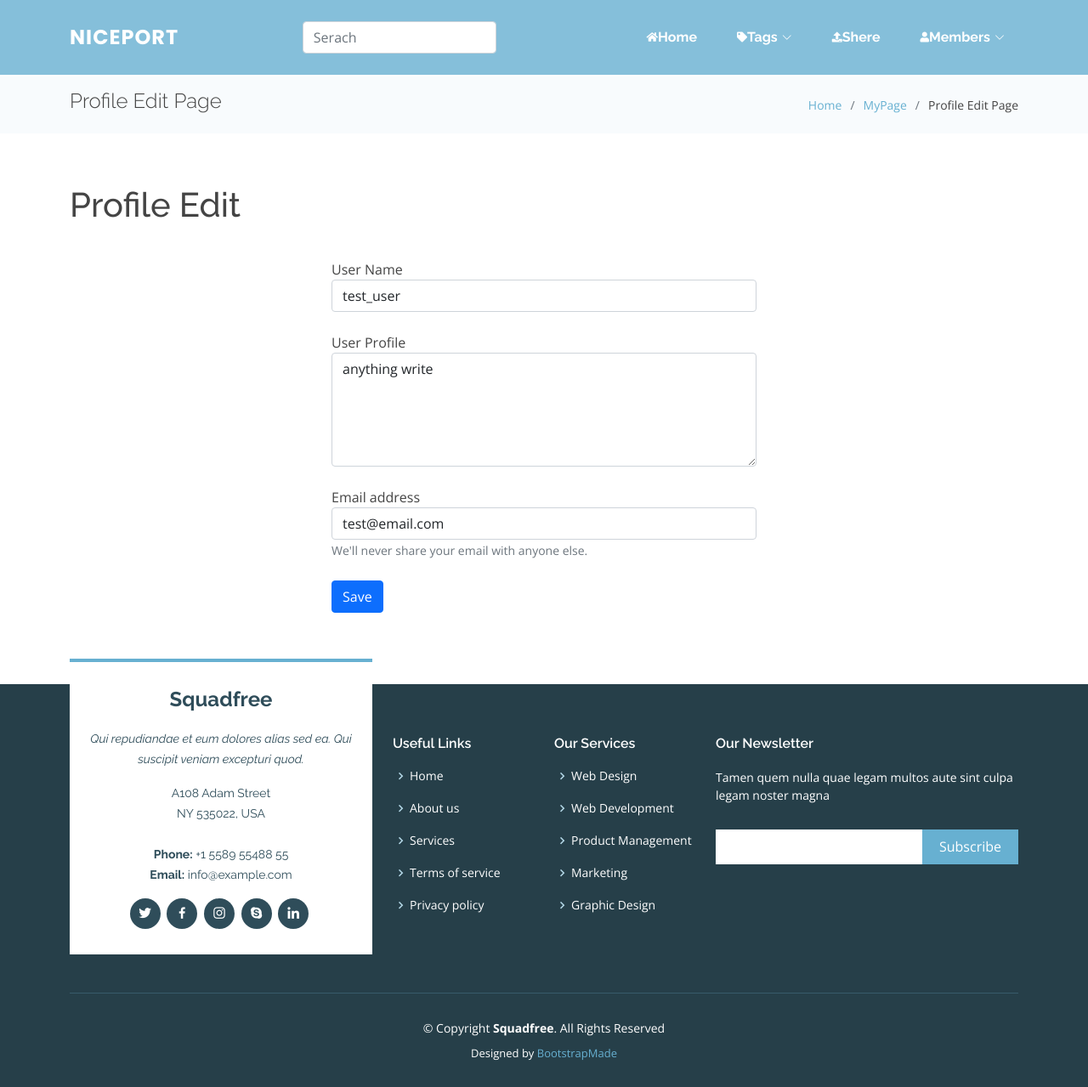
After one commit to akisu1016/NicePort, a PHP site: page /edit_user.php in a window 1280 px wide. The commit adds this page. Shown: the whole page at 85% size. Run offline with PHP 8.4, Linux system fonts and the light colour scheme; a user stored in the database is signed in; data comes from the database, SQL or seed files in the repository; some libraries are stand-ins or nearby versions.

Commit message:
create mypage

```diff
--- a/classes/users.php
+++ b/classes/users.php
@@ -1,5 +1,5 @@
 <?php
-include 'Database.php';
+include_once 'Database.php';
 
 class Users extends Database
 {
@@ -51,6 +51,23 @@ class Users extends Database
     }
   }
 
+  public function get_user($user_id)
+  {
+    $sql = "SELECT user_id, user_name, user_profile, mail_address From users WHERE user_id = '$user_id'";
+
+    $result = $this->conn->query($sql);
+
+    if ($result->num_rows > 0) {
+      $container = array();
+      while ($row = $result->fetch_assoc()) {
+        $container[] = $row;
+      }
+      return $container;
+    } else {
+      return FALSE;
+    }
+  }
+
   public function register_user($user_name, $user_profile, $mail_address, $password, $added_date)
   {
     if ($this->check_user($mail_address)) {
@@ -69,57 +86,21 @@ class Users extends Database
     }
   }
 
-  // public function display_books()
-  // {
-  //   $sql = "SELECT * FROM books";
-  //   $result = $this->conn->query($sql);
+  public function edit_user($user_name, $user_profile, $mail_address, $user_id)
+  {
+    $user_name = $this->conn->real_escape_string($user_name);
+    $user_profile = $this->conn->real_escape_string($user_profile);
 
-  //   if ($result->num_rows > 0) {
-  //     $container = array();
-  //     while ($row = $result->fetch_assoc()) {
-  //       $container[] = $row;
-  //     }
-  //     return $container;
-  //   } else {
-  //     return FALSE;
-  //   }
-  // }
+    $sql = "UPDATE users SET user_name = '$user_name', user_profile = '$user_profile', mail_address = '$mail_address' WHERE user_id = '$user_id'";
 
-  // public function delete_book($id)
-  // {
-  //   $sql = "DELETE FROM books WHERE book_id = '$id'";
-  //   $return = $this->conn->query($sql);
+    $result = $this->conn->query($sql);
 
-  //   if ($return == TRUE) {
-  //     header('location.Read.php');
-  //   } else {
-  //     die('ERROR: ' . $this->conn->error);
-  //   }
-  // }
-
-  // public function get_one_data($id)
-  // {
-  //   $sql = "SELECT * FROM books WHERE book_id = '$id'";
-  //   $result = $this->conn->query($sql);
-
-  //   if ($result == FALSE) {
-  //     echo "no data found";
-  //   } else {
-  //     return $result->fetch_assoc();
-  //   }
-  // }
-
-  // public function update_book($id, $bkName, $bkGenre, $bkAuthor, $bk_date)
-  // {
-
-  //   $sql = "UPDATE books SET book_name = '$bkName', book_genre = '$bkGenre', book_author = '$bkAuthor', date_added = '$bk_date' WHERE book_id = '$id'";
-
-  //   $result = $this->conn->query($sql);
-
-  //   if ($result == TRUE) {
-  //     echo "book update succcesfully";
-  //   } else {
-  //     die('ERROR: ' . $this->conn->error);
-  //   }
-  // }
+    if ($result == FALSE) {
+      die('failed to update user' . $this->conn->error);
+      return FALSE;
+    } else {
+      echo "success";
+      return TRUE;
+    }
+  }
 }
--- /dev/null
+++ b/edit_user.php
@@ -0,0 +1,276 @@
+<?php
+session_start();
+include 'user_action.php';
+$user_info = $user_obj->get_user($_SESSION['user_id']);
+?>
+<!DOCTYPE html>
+<html lang="en">
+
+<head>
+  <meta charset="utf-8">
+  <meta content="width=device-width, initial-scale=1.0" name="viewport">
+
+  <title>Inner Page - Squadfree Bootstrap Template</title>
+  <meta content="" name="description">
+  <meta content="" name="keywords">
+
+  <!-- Favicons -->
+  <link href="assets/img/favicon.png" rel="icon">
+  <link href="assets/img/apple-touch-icon.png" rel="apple-touch-icon">
+
+  <!-- Google Fonts -->
+  <link href="https://fonts.googleapis.com/css?family=Open+Sans:300,300i,400,400i,600,600i,700,700i|Raleway:300,300i,400,400i,500,500i,600,600i,700,700i|Poppins:300,300i,400,400i,500,500i,600,600i,700,700i" rel="stylesheet">
+  <link rel="stylesheet" href="https://use.fontawesome.com/releases/v5.1.0/css/all.css" integrity="sha384-lKuwvrZot6UHsBSfcMvOkWwlCMgc0TaWr+30HWe3a4ltaBwTZhyTEggF5tJv8tbt" crossorigin="anonymous">
+
+  <!-- Vendor CSS Files -->
+  <link href="assets/vendor/aos/aos.css" rel="stylesheet">
+  <link href="assets/vendor/bootstrap/css/bootstrap.min.css" rel="stylesheet">
+  <link href="assets/vendor/bootstrap-icons/bootstrap-icons.css" rel="stylesheet">
+  <link href="assets/vendor/boxicons/css/boxicons.min.css" rel="stylesheet">
+  <link href="assets/vendor/glightbox/css/glightbox.min.css" rel="stylesheet">
+  <link href="assets/vendor/swiper/swiper-bundle.min.css" rel="stylesheet">
+
+  <!-- Template Main CSS File -->
+  <link href="assets/css/style.css" rel="stylesheet">
+  <script src="https://code.jquery.com/jquery-3.2.1.min.js"></script>
+
+  <!-- =======================================================
+  * Template Name: Squadfree - v4.0.1
+  * Template URL: https://bootstrapmade.com/squadfree-free-bootstrap-template-creative/
+  * Author: BootstrapMade.com
+  * License: https://bootstrapmade.com/license/
+  ======================================================== -->
+</head>
+
+<body>
+
+  <!-- ======= Header ======= -->
+  <header id="header" class="fixed-top ">
+    <div class="container d-flex align-items-center justify-content-between">
+
+      <div class="logo">
+        <h1 class="text-light"><a href="index.php"><span>NicePort</span></a></h1>
+        <!-- Uncomment below if you prefer to use an image logo -->
+        <!-- <a href="index.html"><img src="assets/img/logo.png" alt="" class="img-fluid"></a>-->
+      </div>
+
+      <div class="from-group">
+        <form action="index.php" method="GET">
+          <input type="search" class="form-control" name="saerch" id="" aria-describedby="helpId" placeholder="Serach">
+        </form>
+      </div>
+
+      <!-- <form action="" method="POST">
+                <input type="search" class="form-control" name="saerch" id="" aria-describedby="helpId" placeholder="">
+                <button type="submit"><i class="fas fa-search"></i></button>
+              </form> -->
+
+
+      <nav id="navbar" class="navbar">
+        <ul>
+          <li><a class="nav-link" href="index.php"><i class="fa fa-home"></i>Home</a></li>
+
+          <li class="dropdown"><a href="#"><i class="fas fa-tag"></i><span>Tags</span> <i class="bi bi-chevron-down"></i></a>
+            <ul>
+              <li><a href="#">Genre sample</a></li>
+              <li><a href="#">Genre sample</a></li>
+              <li><a href="#">Genre sample</a></li>
+              <li><a href="#">Genre sample</a></li>
+            </ul>
+          </li>
+
+          <li><a class="nav-link scrollto" href="upload_works.php"><i class="fas fa-upload"></i> <span>Shere</span></a></li>
+
+          <?php
+          if (isset($_SESSION['user_id'])) {
+            echo '<li class="dropdown"><a href="#"><i class="fas fa-user"></i><span>Members</span><i class="bi bi-chevron-down"></i></a>
+            <ul>
+              <li><a href="mypage.php">MyPage</a></li>
+              <li><a href="user_action.php?logout=true">Logout</a></li>
+            </ul>
+          </li>';
+          } else {
+            echo '<li><a class="nav-link" href="registration.php"><i class="fas fa-user-plus"></i><span>registration</span></a></li>';
+            echo '<li><a class="nav-link" href="login.php"><i class="fas fa-sign-in-alt"></i> <span>Login</span></a></li>';
+          }
+
+          ?>
+        </ul>
+        <i class="bi bi-list mobile-nav-toggle"></i>
+      </nav><!-- .navbar -->
+
+    </div>
+  </header><!-- End Header -->
+
+  <main id="main">
+
+    <!-- ======= Breadcrumbs Section ======= -->
+    <section class="breadcrumbs">
+      <div class="container">
+
+        <div class="d-flex justify-content-between align-items-center">
+          <h2>Profile Edit Page</h2>
+          <ol>
+            <li><a href="index.php">Home</a></li>
+            <li><a href="mypage.php">MyPage</a></li>
+            <li>Profile Edit Page</li>
+          </ol>
+        </div>
+      </div>
+    </section><!-- End Breadcrumbs Section -->
+
+    <section class="member-page">
+      <div class="container">
+        <div class="page-header">
+          <h1 class="page-title">Profile Edit</h1>
+        </div>
+        <div style="margin: 0 -15px 40px -15px"></div>
+        <form method="POST" action="user_action.php">
+          <div class="mb-4 form-group mx-auto" style="width: 500px;">
+            <input type="id" name="id" class="form-control" id="user_id" hidden value="<?php echo $user_info[0]["user_id"] ?>">
+            <label for="InputName">User Name</label>
+            <input type="name" name="name" class="form-control" id="user_name" placeholder="Enter Your Name" value="<?php echo $user_info[0]["user_name"] ?>">
+          </div>
+          <div class="mb-4 form-group mx-auto" style="width: 500px;">
+            <label for="Inputprofile">User Profile</label>
+            <textarea type="profile" class="form-control" name="profile" id="user_profile" cols="50" rows="5" placeholder="Enter Your Profile"><?php echo $user_info[0]["user_profile"] ?></textarea>
+          </div>
+          <div class="mb-4 form-group mx-auto" style="width: 500px;">
+            <label for="InputEmail">Email address</label>
+            <input type="email" name="email" class="form-control" id="mail_address" aria-describedby="emailHelp" placeholder="Enter email" value="<?php echo $user_info[0]["mail_address"] ?>">
+            <small id="emailHelp" class="form-text text-muted">We'll never share your email with anyone else.</small>
+          </div>
+          <div class="mb-4 form-group mx-auto" style="width: 500px;">
+            <button type="button" id="edit_button" name="edit_user" class="btn btn-primary" data-toggle="button" aria-pressed="false" autocomplete="off">Save</button>
+          </div>
+        </form>
+      </div>
+    </section>
+
+
+  </main><!-- End #main -->
+
+  <!-- ======= Footer ======= -->
+  <footer id="footer">
+    <div class="footer-top">
+      <div class="container">
+        <div class="row">
+
+          <div class="col-lg-4 col-md-6">
+            <div class="footer-info">
+              <h3>Squadfree</h3>
+              <p class="pb-3"><em>Qui repudiandae et eum dolores alias sed ea. Qui suscipit veniam excepturi quod.</em></p>
+              <p>
+                A108 Adam Street <br>
+                NY 535022, USA<br><br>
+                <strong>Phone:</strong> +1 5589 55488 55<br>
+                <strong>Email:</strong> info@example.com<br>
+              </p>
+              <div class="social-links mt-3">
+                <a href="#" class="twitter"><i class="bx bxl-twitter"></i></a>
+                <a href="#" class="facebook"><i class="bx bxl-facebook"></i></a>
+                <a href="#" class="instagram"><i class="bx bxl-instagram"></i></a>
+                <a href="#" class="google-plus"><i class="bx bxl-skype"></i></a>
+                <a href="#" class="linkedin"><i class="bx bxl-linkedin"></i></a>
+              </div>
+            </div>
+          </div>
+
+          <div class="col-lg-2 col-md-6 footer-links">
+            <h4>Useful Links</h4>
+            <ul>
+              <li><i class="bx bx-chevron-right"></i> <a href="#">Home</a></li>
+              <li><i class="bx bx-chevron-right"></i> <a href="#">About us</a></li>
+              <li><i class="bx bx-chevron-right"></i> <a href="#">Services</a></li>
+              <li><i class="bx bx-chevron-right"></i> <a href="#">Terms of service</a></li>
+              <li><i class="bx bx-chevron-right"></i> <a href="#">Privacy policy</a></li>
+            </ul>
+          </div>
+
+          <div class="col-lg-2 col-md-6 footer-links">
+            <h4>Our Services</h4>
+            <ul>
+              <li><i class="bx bx-chevron-right"></i> <a href="#">Web Design</a></li>
+              <li><i class="bx bx-chevron-right"></i> <a href="#">Web Development</a></li>
+              <li><i class="bx bx-chevron-right"></i> <a href="#">Product Management</a></li>
+              <li><i class="bx bx-chevron-right"></i> <a href="#">Marketing</a></li>
+              <li><i class="bx bx-chevron-right"></i> <a href="#">Graphic Design</a></li>
+            </ul>
+          </div>
+
+          <div class="col-lg-4 col-md-6 footer-newsletter">
+            <h4>Our Newsletter</h4>
+            <p>Tamen quem nulla quae legam multos aute sint culpa legam noster magna</p>
+            <form action="" method="post">
+              <input type="email" name="email"><input type="submit" value="Subscribe">
+            </form>
+
+          </div>
+
+        </div>
+      </div>
+    </div>
+
+    <div class="container">
+      <div class="copyright">
+        &copy; Copyright <strong><span>Squadfree</span></strong>. All Rights Reserved
+      </div>
+      <div class="credits">
+        <!-- All the links in the footer should remain intact. -->
+        <!-- You can delete the links only if you purchased the pro version. -->
+        <!-- Licensing information: https://bootstrapmade.com/license/ -->
+        <!-- Purchase the pro version with working PHP/AJAX contact form: https://bootstrapmade.com/squadfree-free-bootstrap-template-creative/ -->
+        Designed by <a href="https://bootstrapmade.com/">BootstrapMade</a>
+      </div>
+    </div>
+  </footer><!-- End Footer -->
+
+  <a href="#" class="back-to-top d-flex align-items-center justify-content-center"><i class="bi bi-arrow-up-short"></i></a>
+
+  <!-- Vendor JS Files -->
+  <script src="assets/vendor/aos/aos.js"></script>
+  <script src="assets/vendor/bootstrap/js/bootstrap.bundle.min.js"></script>
+  <script src="assets/vendor/glightbox/js/glightbox.min.js"></script>
+  <script src="assets/vendor/isotope-layout/isotope.pkgd.min.js"></script>
+  <script src="assets/vendor/php-email-form/validate.js"></script>
+  <script src="assets/vendor/purecounter/purecounter.js"></script>
+  <script src="assets/vendor/swiper/swiper-bundle.min.js"></script>
+
+  <!-- Template Main JS File -->
+  <script src="assets/js/main.js"></script>
+
+</body>
+<script>
+  $(function() {
+    $("#edit_button").on("click", function(event) {
+      id = $('#user_id').val();
+      user_name = $('#user_name').val();
+      user_profile = $('#user_profile').val();
+      mail_address = $('#mail_address').val();
+      console.log(user_name, user_profile, mail_address);
+      $.ajax({
+        type: "POST",
+        url: "user_action.php",
+        data: {
+          "edit_user": true,
+          "user_name": user_name,
+          "user_profile": user_profile,
+          "mail_address": mail_address,
+          "id": id
+        },
+        dataType: "text"
+      }).done(function(data) {
+        console.log(data);
+        if (data) {
+          alert('edit successfull!');
+        } else {
+          alert('edit failed...');
+        }
+      }).fail(function(XMLHttpRequest, textStatus, error) {
+        alert(error);
+      });
+    });
+  });
+</script>
+
+</html>
--- a/index.php
+++ b/index.php
@@ -95,7 +95,7 @@ if (isset($_GET['saerch'])) {
         if (isset($_SESSION['user_id'])) {
           echo '<li class="dropdown"><a href="#"><i class="fas fa-user"></i><span>Members</span><i class="bi bi-chevron-down"></i></a>
             <ul>
-              <li><a href="users_works.php">MyPage</a></li>
+              <li><a href="mypage.php">MyPage</a></li>
               <li><a href="user_action.php?logout=true">Logout</a></li>
             </ul>
           </li>';
--- a/nice_port.sql
+++ b/nice_port.sql
@@ -55,7 +55,6 @@ CREATE TABLE `comments` (
   `comment_id` int(255) NOT NULL,
   `comment_value` text NOT NULL,
   `comment_date` datetime NOT NULL,
-  `user_id` int(255) NOT NULL
 ) ENGINE=InnoDB DEFAULT CHARSET=utf8mb4;
 
 --
--- a/user_action.php
+++ b/user_action.php
@@ -11,7 +11,7 @@ if (isset($_POST["Login_user"])) {
 }
 
 if (isset($_POST["Registration_user"])) {
-  // $id = $_POST["id"];
+
   $name = $_POST["name"];
   $profile = $_POST["profile"];
   $email = $_POST["email"];
@@ -21,6 +21,18 @@ if (isset($_POST["Registration_user"])) {
   $user_obj->register_user($name, $profile, $email, $pass, $date);
 }
 
+if (isset($_POST["edit_user"])) {
+  $name = $_POST["user_name"];
+  $profile = $_POST["user_profile"];
+  $email = $_POST["mail_address"];
+  $user_id = $_POST["id"];
+
+  $result = $user_obj->edit_user($name, $profile, $email, $user_id);
+
+  echo $result;
+  exit;
+}
+
 if (isset($_GET['logout'])) {
   $user_obj->logout_user();
 }
--- a/work_action.php
+++ b/work_action.php
@@ -56,7 +56,7 @@ if (isset($_POST['count'])) {
   exit;
 }
 
-if (isset($_POST['edit_detail'])) {
+if (isset($_POST['edit_work'])) {
   $work_id = $_POST["work_id"];
   $category = $_POST["edit_category"];
   $title = $_POST["edit_title"];
```
Also changed, not shown: classes/works.php (+4 -3 lines), mypage.php (renamed from users_works.php, +107 -19 lines), work_detail_edit.php (+4 -3 lines), assets/css/style.css (line endings or trailing spaces).
